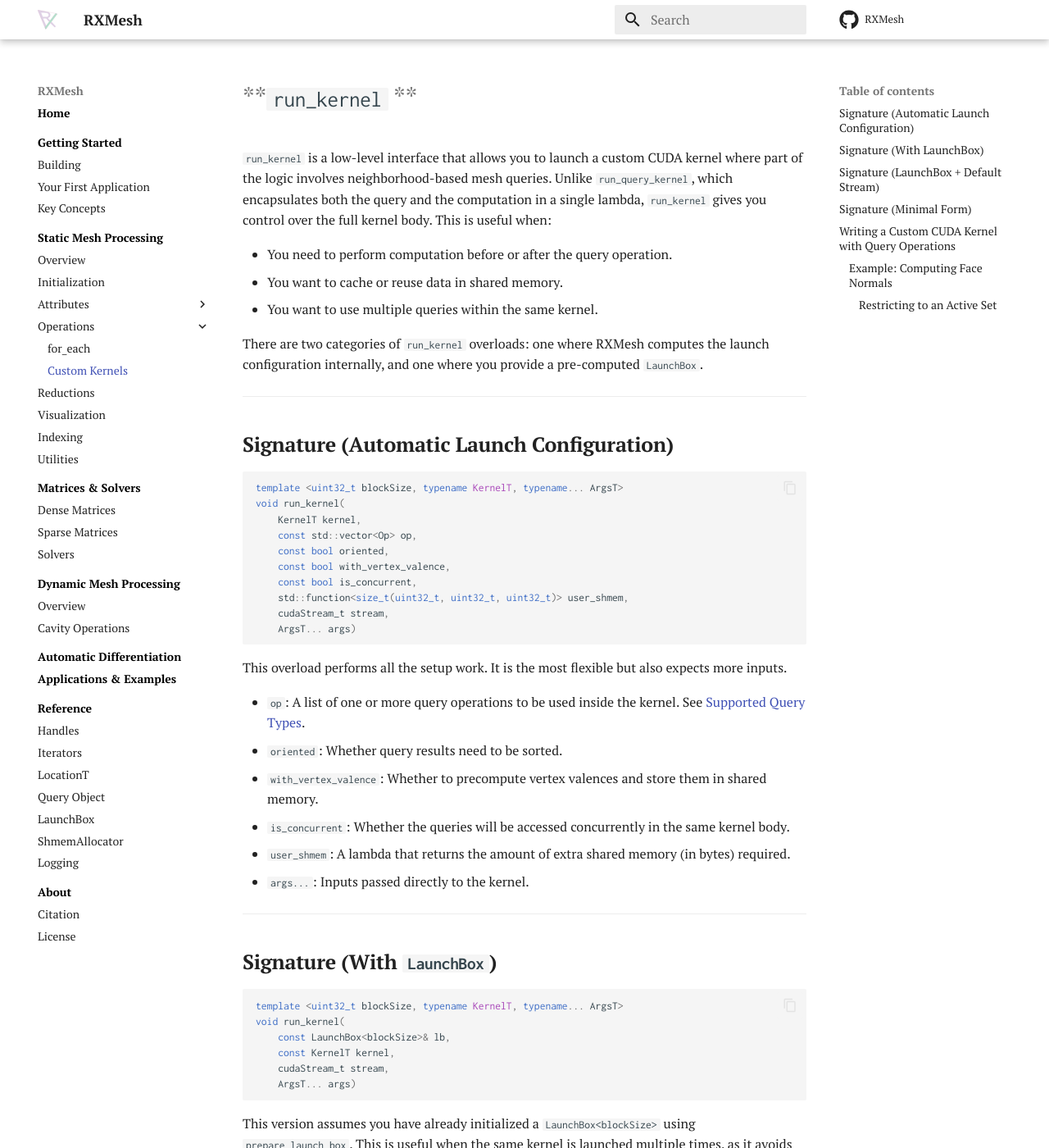
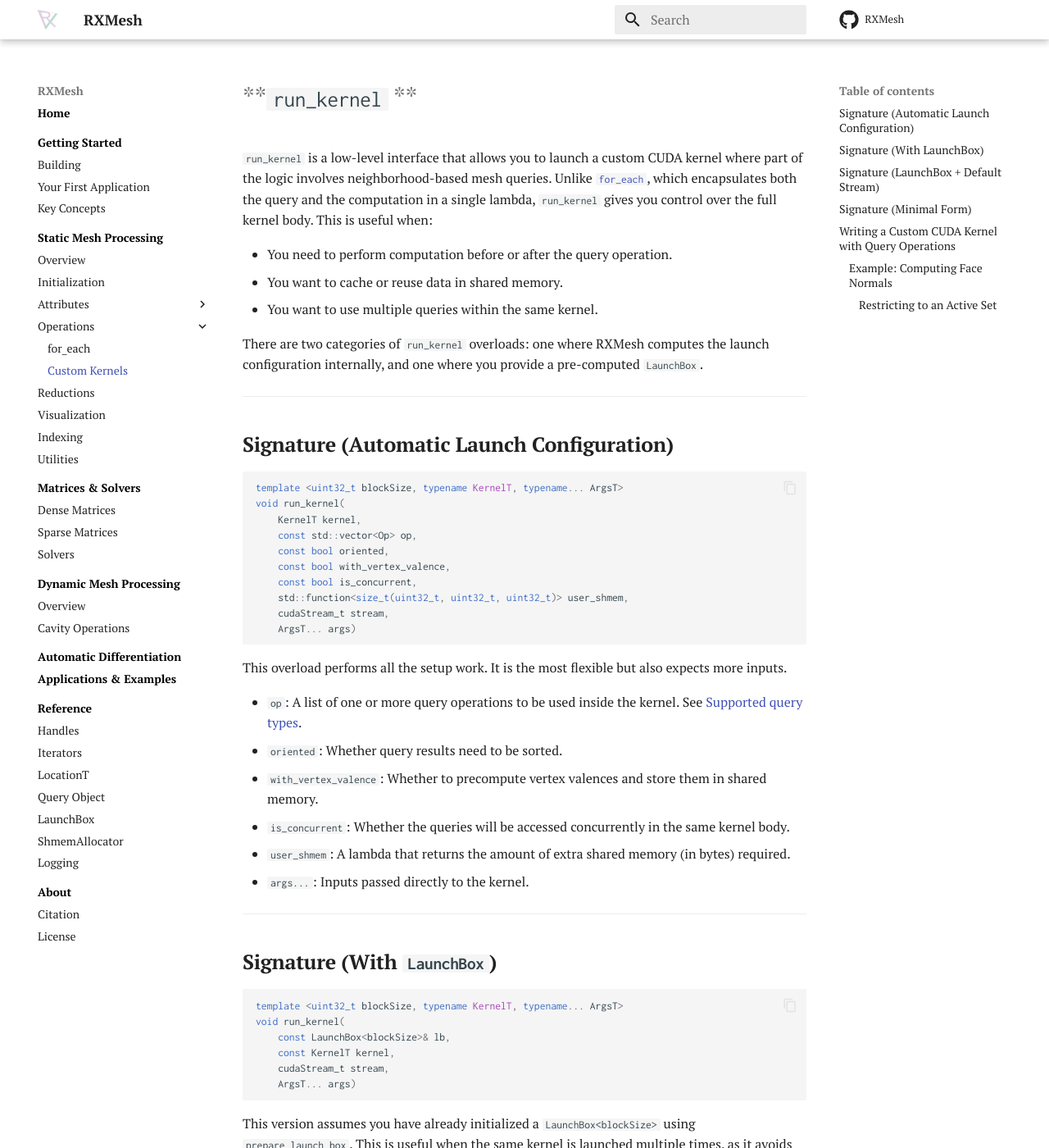
Before and after one commit to Ahdhn/RXMeshDocs, an MkDocs documentation site: the page built from docs/rxmesh/run_kernel.md, in a window 1280 px wide and 1400 px high. Shown: the whole window at 82% size. Built offline with MkDocs 1.6.1 and Material for MkDocs 9.7.7, drawn with Linux system fonts in a browser that asks for light colours; comment, search, counter and statistics services are not loaded.

Commit message:
Update run_kernel.md

```diff
--- a/docs/rxmesh/run_kernel.md
+++ b/docs/rxmesh/run_kernel.md
@@ -1,6 +1,6 @@
 # **`run_kernel` **
 
-`run_kernel` is a low-level interface that allows you to launch a custom CUDA kernel where part of the logic involves neighborhood-based mesh queries. Unlike `run_query_kernel`, which encapsulates both the query and the computation in a single lambda, `run_kernel` gives you control over the full kernel body. This is useful when:
+`run_kernel` is a low-level interface that allows you to launch a custom CUDA kernel where part of the logic involves neighborhood-based mesh queries. Unlike [`for_each`](for_each.md), which encapsulates both the query and the computation in a single lambda, `run_kernel` gives you control over the full kernel body. This is useful when:
 
 - You need to perform computation before or after the query operation.
 - You want to cache or reuse data in shared memory.
@@ -27,7 +27,7 @@ void run_kernel(
 
 This overload performs all the setup work. It is the most flexible but also expects more inputs.
 
-- `op`: A list of one or more query operations to be used inside the kernel. See [Supported Query Types](run_query_kernel.md#supported-queries-types).
+- `op`: A list of one or more query operations to be used inside the kernel. See [Supported query types](for_each.md#supported-query-types).
 - `oriented`: Whether query results need to be sorted.
 - `with_vertex_valence`: Whether to precompute vertex valences and store them in shared memory.
 - `is_concurrent`: Whether the queries will be accessed concurrently in the same kernel body.
```
